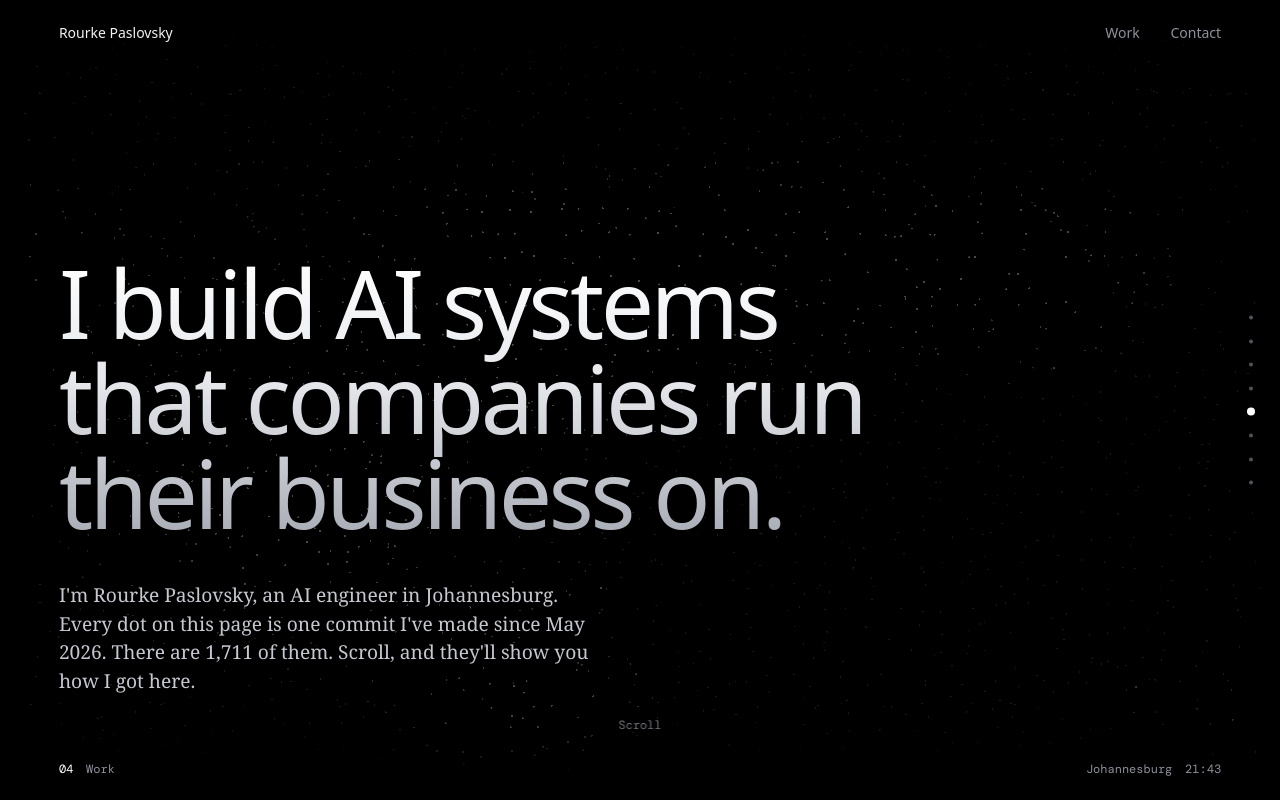
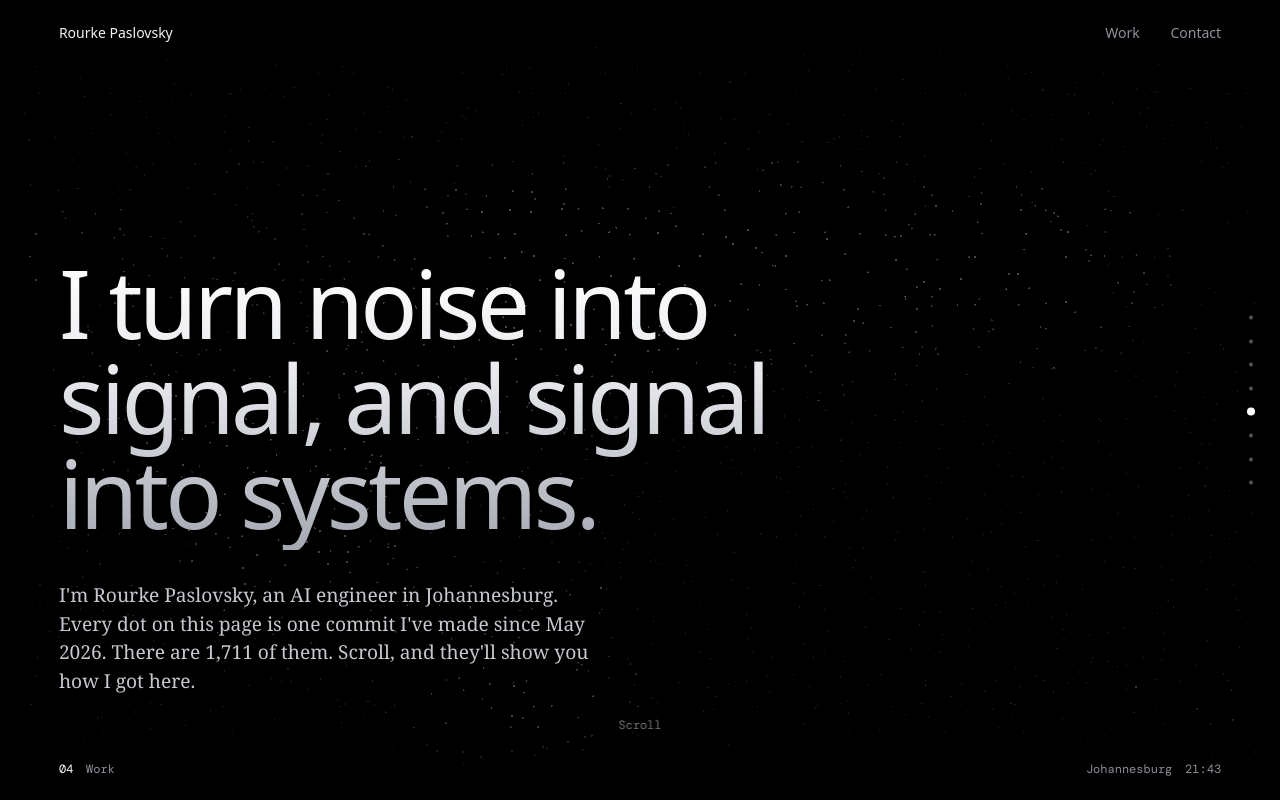
Before and after one commit to rourkepaslovsky/rourkepaslovsky.github.io, an Astro site: page / in a window 1280 px wide. Shown: the top 800 px of the page. Built offline with nearby package versions, Linux system fonts and the light colour scheme; Astro itself is replaced by a stand-in of ours; animation ran at ten frames a second; a web font is replaced by a local one.

Commit message:
New headline: I turn noise into signal, and signal into systems.
Co-Authored-By: Claude Fable 5.2 <noreply@anthropic.com>

```diff
--- a/src/pages/index.astro
+++ b/src/pages/index.astro
@@ -52,7 +52,7 @@ const dotsData = JSON.stringify({ counts, from: activity.from, land, cities }).r
   <section class="chapter chapter--hero" data-formation="field" data-title={chapters[0]} id="top">
     <div class="chapter-inner">
       <div class="hero-text" data-pocket>
-        <h1 class="display">I build AI systems that companies run their business on.</h1>
+        <h1 class="display">I turn noise into signal, and signal into systems.</h1>
         <p class="hero-lede">
           I'm Rourke Paslovsky, an AI engineer in Johannesburg. Every dot on this page is one
           commit I've made since May 2026. There are {number(total)} of them. Scroll, and they'll
```
Also changed, not shown: public/og.png.
